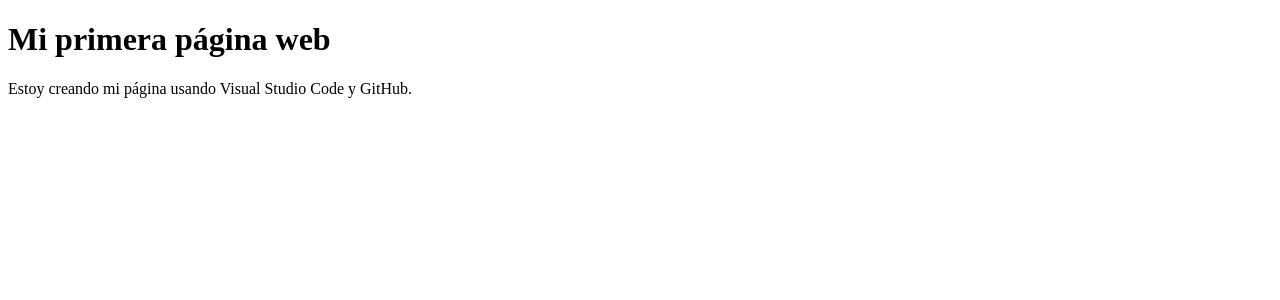
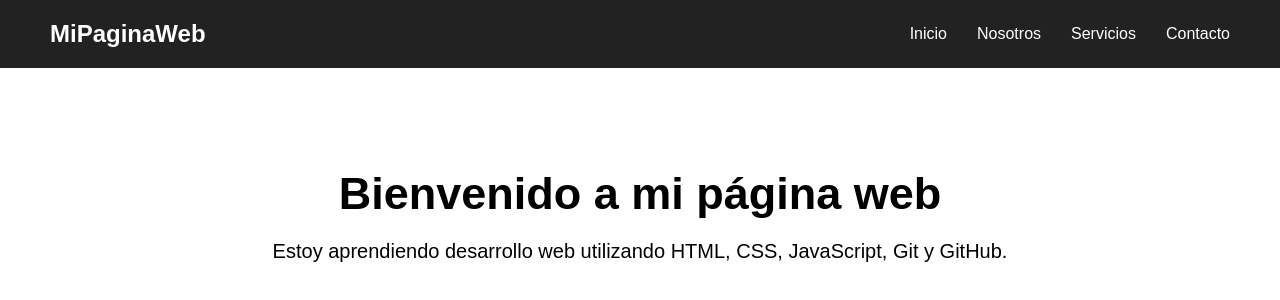
Before and after one commit to hansrodolfo1107-pixel/MiPaginaWeb, a plain HTML site: page index.html in a window 1280 px wide. Drawn offline with Linux system fonts and the light colour scheme.

Commit message:
Agrego menu de navegacion y pagina principal

```diff
--- a/css/estilos.css
+++ b/css/estilos.css
@@ -0,0 +1,54 @@
+* {
+    margin: 0;
+    padding: 0;
+    box-sizing: border-box;
+}
+
+body {
+    font-family: Arial, sans-serif;
+}
+
+nav {
+    display: flex;
+
+    justify-content: space-between;
+    align-items: center;
+
+    padding: 20px 50px;
+
+    background-color: #222;
+}
+
+nav h2 {
+    color: white;
+}
+
+nav ul {
+    display: flex;
+
+    list-style: none;
+
+    gap: 30px;
+}
+
+nav a {
+    color: white;
+
+    text-decoration: none;
+}
+
+main {
+    text-align: center;
+
+    margin-top: 100px;
+}
+
+main h1 {
+    font-size: 45px;
+
+    margin-bottom: 20px;
+}
+
+main p {
+    font-size: 20px;
+}
--- a/index.html
+++ b/index.html
@@ -1,3 +1,5 @@
+
+
 <!DOCTYPE html>
 <html lang="es">
 
@@ -12,9 +14,33 @@
 
 <body>
 
-    <h1>Mi primera página web</h1>
+    <header>
 
-    <p>Estoy creando mi página usando Visual Studio Code y GitHub.</p>
+        <nav>
+
+            <h2>MiPaginaWeb</h2>
+
+            <ul>
+                <li><a href="#">Inicio</a></li>
+                <li><a href="#">Nosotros</a></li>
+                <li><a href="#">Servicios</a></li>
+                <li><a href="#">Contacto</a></li>
+            </ul>
+
+        </nav>
+
+    </header>
+
+    <main>
+
+        <h1>Bienvenido a mi página web</h1>
+
+        <p>
+            Estoy aprendiendo desarrollo web utilizando
+            HTML, CSS, JavaScript, Git y GitHub.
+        </p>
+
+    </main>
 
     <script src="js/script.js"></script>
 
```
